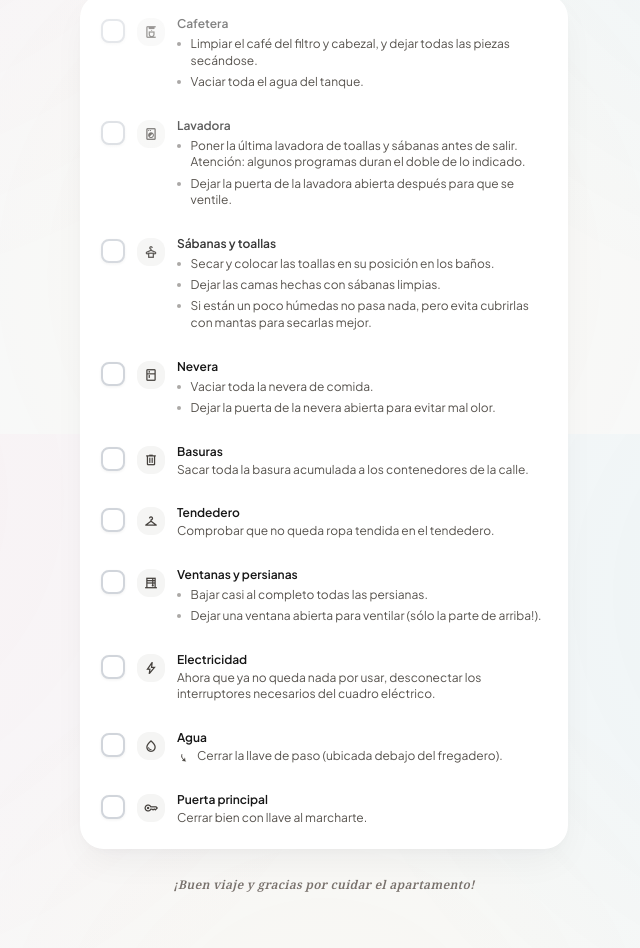
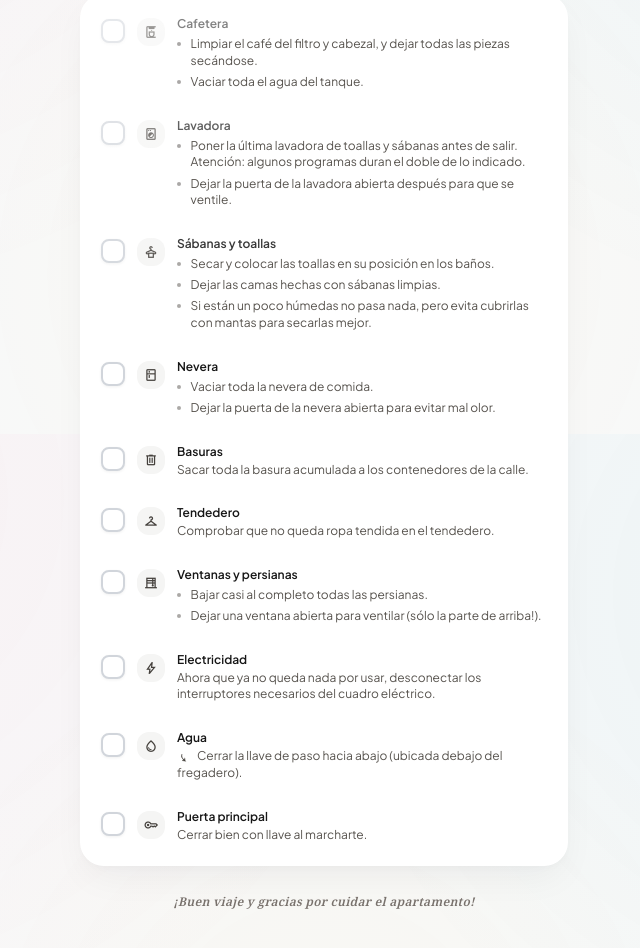
Before and after one commit to gsimongarcia/gijoncheck, a plain HTML site: page index.html in a window 1280 px wide. Shown: the part 1166-2114 px from the top of the page, without its empty margins (316-956 px from the left). Drawn offline with nearby package versions, Linux system fonts and the light colour scheme.

Commit message:
Update index.html

```diff
--- a/index.html
+++ b/index.html
@@ -539,7 +539,7 @@
                             <svg class="w-4 h-4 inline-block align-middle text-stone-700 mr-1" viewBox="0 0 24 24" fill="none" stroke="currentColor" stroke-linecap="round">
                                 <path d="M 7.2 8.5 C 6.5 11 7 13.5 9.5 15.5" stroke-width="1.5" />
                                 <polygon points="12.56,18.56 7.73,17.27 11.27,13.73" fill="currentColor" stroke="currentColor" stroke-width="0.5" stroke-linejoin="round" />
-                            </svg>Cerrar la llave de paso (ubicada debajo del fregadero).</p>
+                            </svg>Cerrar la llave de paso hacia abajo (ubicada debajo del fregadero).</p>
                     </div>
                 </li>
                 <li class="task-item" onclick="toggleTask(this, event)">
```
